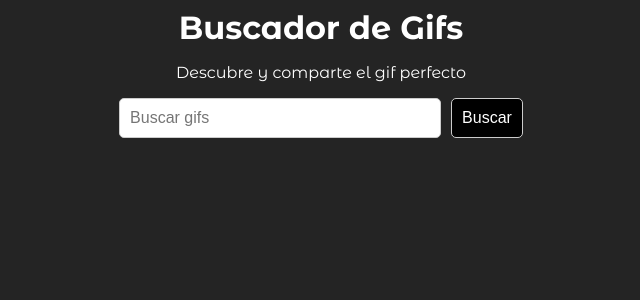
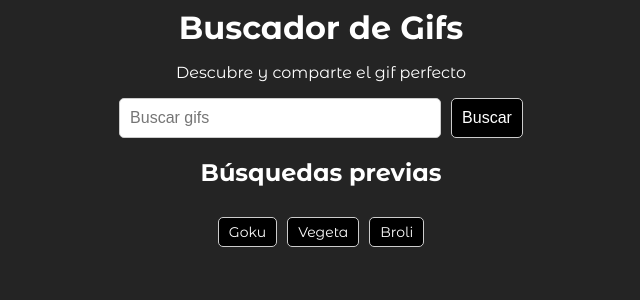
Before and after one commit to Filohz/gifs-app, a React (Vite) app: page / in a window 1280 px wide. Shown: the top 300 px of the page, without its empty margins (319-959 px from the left). Built offline with nearby package versions, Linux system fonts and the light colour scheme.

Commit message:
se agrega previous search

```diff
--- a/src/GifsApp.tsx
+++ b/src/GifsApp.tsx
@@ -13,6 +13,16 @@ export const GifsApp = () => {
             <input type="test" placeholder="Buscar gifs" />
             <button>Buscar</button>
         </div>
+
+        {/* previous search */}
+        <div className="previous-searches">
+            <h2>Búsquedas previas</h2>
+            <ul className="previous-searches-list">
+                <li>Goku</li>
+                <li>Vegeta</li>
+                <li>Broli</li>
+            </ul>
+        </div>
     </>
   )
 }
```
